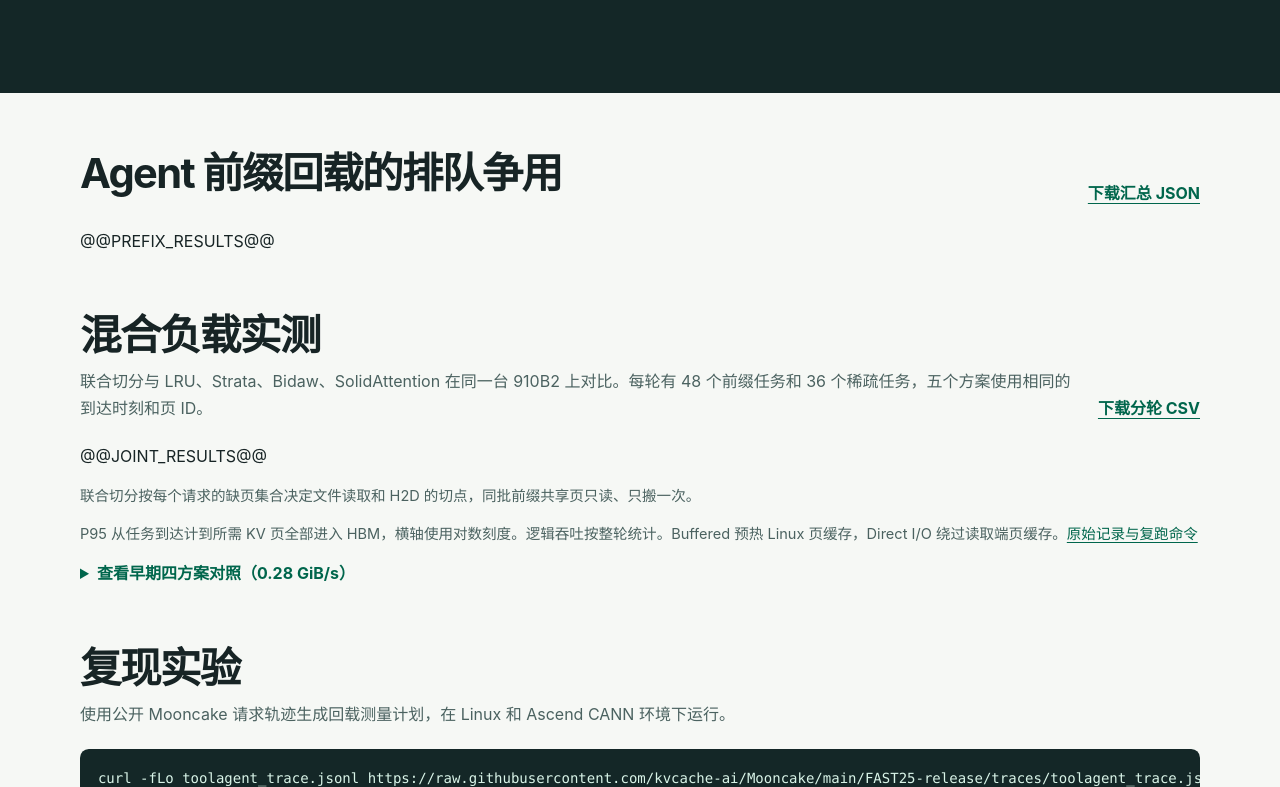
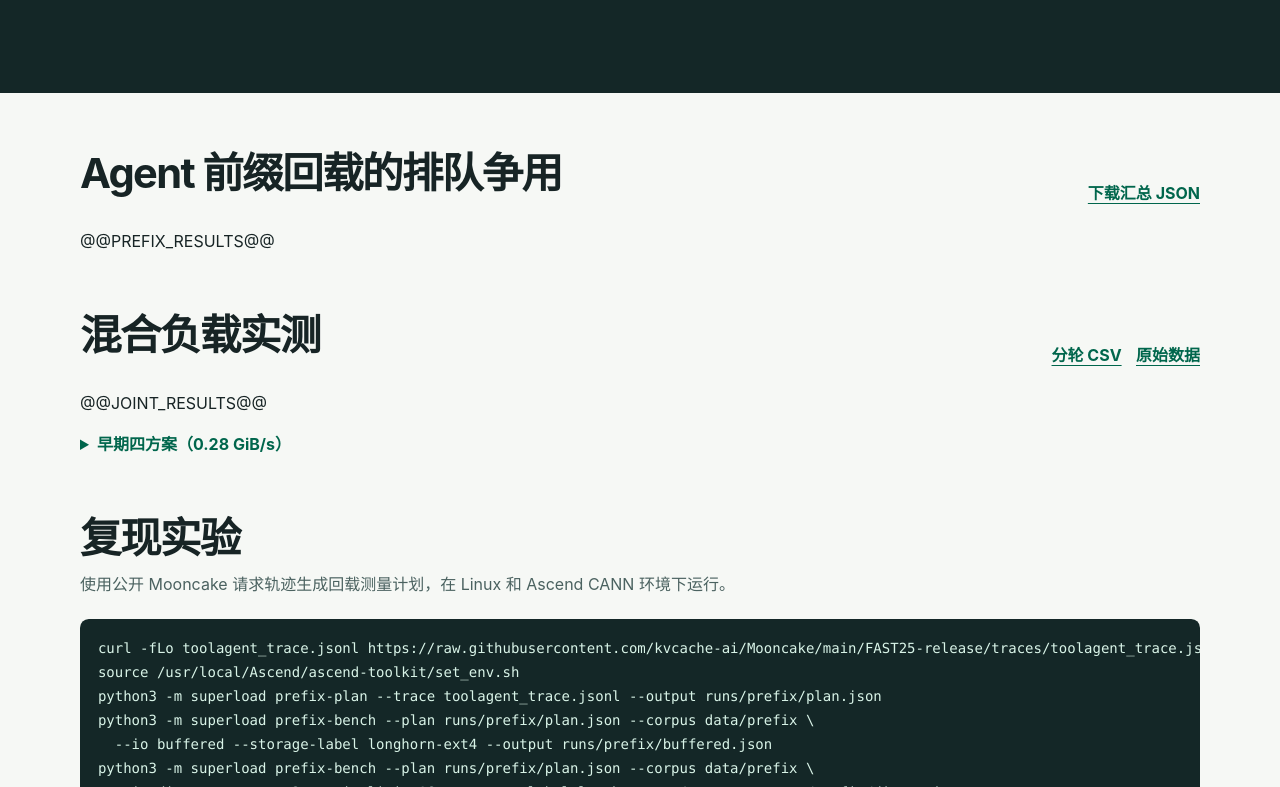
Before and after one commit to KimmoZAG/SuperLoad, a plain HTML site: page report/static/index.html in a window 1280 px wide. Shown: the part 570-1357 px from the top of the page. Drawn offline with Linux system fonts and the light colour scheme; files that its build step writes are made by us from their sources; files whose address does not match are found by name.

Commit message:
Simplify the mixed-workload chart section

```diff
--- a/report/static/index.html
+++ b/report/static/index.html
@@ -51,17 +51,15 @@
 
       <section id="mixed-workloads" aria-labelledby="mixed-workloads-title">
         <div class="section-top">
-          <div>
-            <h2 id="mixed-workloads-title">混合负载实测</h2>
-            <p>联合切分与 LRU、Strata、Bidaw、SolidAttention 在同一台 910B2 上对比。每轮有 48 个前缀任务和 36 个稀疏任务，五个方案使用相同的到达时刻和页 ID。</p>
+          <h2 id="mixed-workloads-title">混合负载实测</h2>
+          <div class="mixed-downloads">
+            <a class="text-link" href="assets/joint-mixed-trials.csv" download>分轮 CSV</a>
+            <a class="text-link" href="https://github.com/KimmoZAG/SuperLoad/tree/main/report/results/joint-four-baselines">原始数据</a>
           </div>
-          <a class="text-link" href="assets/joint-mixed-trials.csv" download>下载分轮 CSV</a>
         </div>
         @@JOINT_RESULTS@@
-        <p class="sample">联合切分按每个请求的缺页集合决定文件读取和 H2D 的切点，同批前缀共享页只读、只搬一次。</p>
-        <p class="sample">P95 从任务到达计到所需 KV 页全部进入 HBM，横轴使用对数刻度。逻辑吞吐按整轮统计。Buffered 预热 Linux 页缓存，Direct I/O 绕过读取端页缓存。<a href="https://github.com/KimmoZAG/SuperLoad/tree/main/report/results/joint-four-baselines">原始记录与复跑命令</a></p>
         <details class="mixed-details">
-          <summary>查看早期四方案对照（0.28 GiB/s）</summary>
+          <summary>早期四方案（0.28 GiB/s）</summary>
           @@MIXED_RESULTS@@
           <p class="sample"><a href="assets/mixed-results.csv" download>下载早期分轮 CSV</a></p>
         </details>
--- a/report/static/style.css
+++ b/report/static/style.css
@@ -70,6 +70,7 @@ figcaption { display: flex; align-items: start; justify-content: space-between;
 .figure-downloads { display: inline-flex; gap: .65rem; font-weight: 680; flex-shrink: 0; }
 .mobile-scroll-note { display: none; }
 .profile .paper-figure { margin-bottom: 1rem; }
+.mixed-downloads { display: flex; flex-wrap: wrap; gap: .25rem .9rem; }
 .mixed-charts { padding: clamp(.75rem, 2.1vw, 1.45rem); background: var(--surface); border: 1px solid var(--line); border-radius: .7rem; }
 .mixed-legend { display: flex; align-items: center; flex-wrap: wrap; gap: .35rem 1.2rem; padding: .2rem .2rem 1rem; color: var(--muted); font-size: .89rem; }
 .mixed-legend b { color: var(--ink); margin-right: .17rem; }
```
Also changed, not shown: 1 other file.
